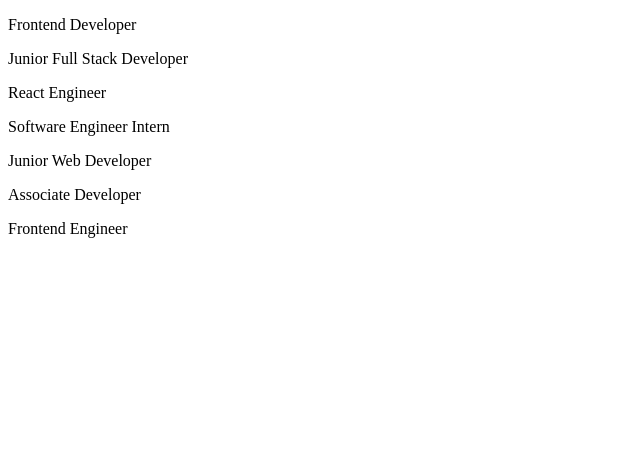
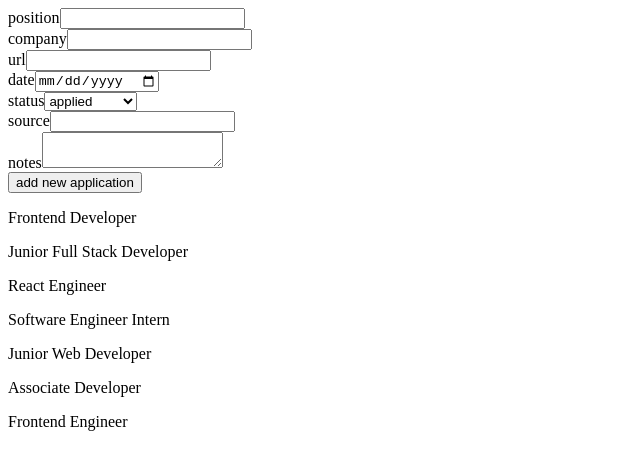
Before and after one commit to mariotrg/job-application-tracker, a React (Vite) app: page / in a window 1280 px wide. Shown: the top 470 px of the page, without its empty margins (0-640 px from the left). Built offline with nearby package versions, Linux system fonts and the light colour scheme; data requests are answered from the project's data file.

Commit message:
feat: add form and handler to create new job applications

```diff
--- a/src/App.jsx
+++ b/src/App.jsx
@@ -3,19 +3,108 @@ import axios from "axios";
 
 const App = () => {
   const [applications, setApplications] = useState([]);
+  const [newApplication, setNewApplication] = useState({
+    position: "",
+    company: "",
+    url: "",
+    applicationDate: "",
+    applicationStatus: "",
+    notes: "",
+    source: "",
+  });
+
+  const handleInputChange = (e) => {
+    setNewApplication({ ...newApplication, [e.target.name]: e.target.value });
+  };
 
   useEffect(() => {
-    axios.get("http://localhost:3000/applications").then((response) => {
+    axios.get("http://localhost:3001/applications").then((response) => {
       setApplications(response.data);
     });
   }, []);
 
+  const addNewApplication = (e) => {
+    e.preventDefault();
+
+    axios
+      .post("http://localhost:3001/applications", newApplication)
+      .then((response) => {
+        setApplications(applications.concat(response.data));
+        console.log(response.data);
+      });
+  };
+
   return (
-    <div>
-      {applications.map((item) => (
-        <p key={item.id}>{item.position}</p>
-      ))}
-    </div>
+    <>
+      <form action="" onSubmit={addNewApplication}>
+        <div>
+          <label htmlFor="position">position</label>
+          <input
+            type="text"
+            name="position"
+            id=""
+            onChange={handleInputChange}
+            value={newApplication.position}
+          />
+        </div>
+        <div>
+          <label htmlFor="company">company</label>
+          <input
+            type="text"
+            name="company"
+            id=""
+            onChange={handleInputChange}
+          />
+        </div>
+        <div>
+          <label htmlFor="url">url</label>
+          <input type="text" name="url" id="" onChange={handleInputChange} />
+        </div>
+        <div>
+          <label htmlFor="applicationDate">date</label>
+          <input
+            type="date"
+            name="applicationDate"
+            id=""
+            onChange={handleInputChange}
+          />
+        </div>
+        <div>
+          <label htmlFor="applicationStatus">status</label>
+          <select
+            name="applicationStatus"
+            id=""
+            defaultValue="applied"
+            onChange={handleInputChange}
+          >
+            <option value="applied">applied</option>
+            <option value="whishlist">whishlist</option>
+            <option value="interviewing">interviewing</option>
+            <option value="rejected">rejected</option>
+            <option value="offer">offer</option>
+            <option value="withdrawn">withdrawn</option>
+          </select>
+        </div>
+        <div>
+          <label htmlFor="source">source</label>
+          <input type="text" name="source" id="" onChange={handleInputChange} />
+        </div>
+        <div>
+          <label htmlFor="notes" onChange={handleInputChange}>
+            notes
+          </label>
+          <textarea name="notes" id="" onChange={handleInputChange}></textarea>
+        </div>
+
+        <button>add new application</button>
+      </form>
+
+      <div>
+        {applications.map((item) => (
+          <p key={item.id}>{item.position}</p>
+        ))}
+      </div>
+    </>
   );
 };
 
```
